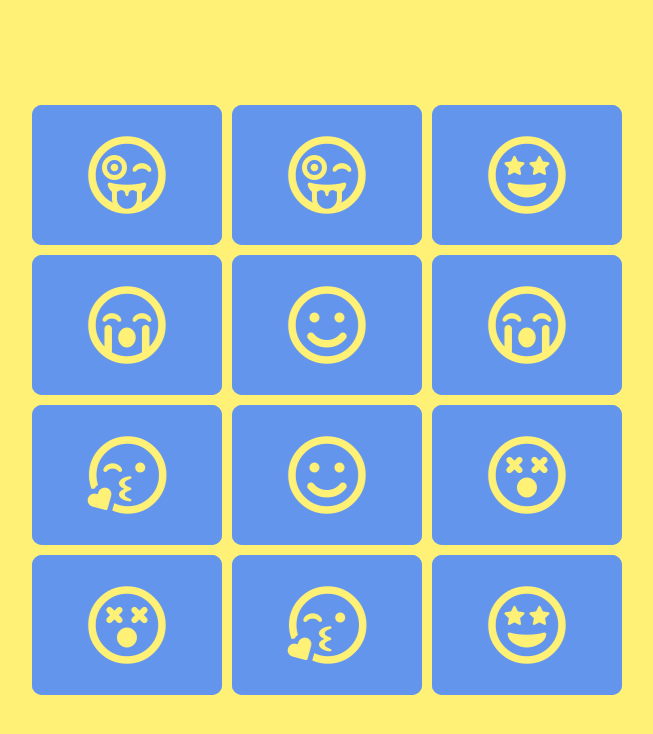
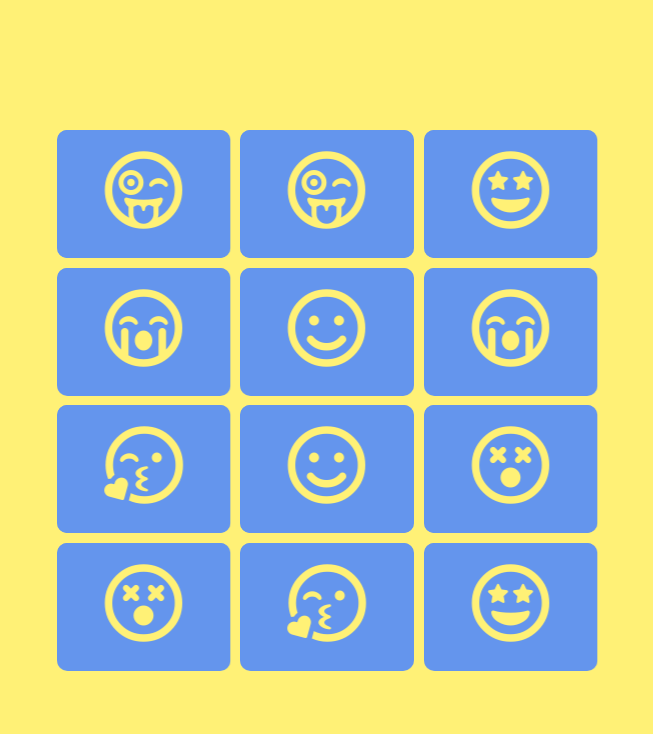
Before and after one commit to marcho4917/memory-game, a plain HTML site: page index.html in a window 1280 px wide. Shown: the whole page, without its empty margins (313-966 px from the left). Drawn offline with Linux system fonts and the light colour scheme.

Commit message:
Change value of pairsAmount after start new game

```diff
--- a/memoryGame.js
+++ b/memoryGame.js
@@ -65,7 +65,7 @@ function resetTable() {
 
 function startNewGame() {
     endGame.classList.remove('on');
-    pairsAmount = 0;
+    pairsAmount = 6;
     memoryCards.forEach(memoryCard => {
         memoryCard.classList.remove('reverse', 'off');
     });
--- a/style.css
+++ b/style.css
@@ -13,8 +13,8 @@ body {
 
 .memory-game {
     margin: auto;
-    width: 600px;
-    height: 600px;
+    width: 550px;
+    height: 550px;
     display: flex;
     flex-wrap: wrap;
     perspective: 1000px;
@@ -61,7 +61,6 @@ body {
     color: #FFF176;
     height: 100px;
     width: 100px;
-    line-height: 100px;
     font-size: 80px;
 }
 
@@ -69,7 +68,6 @@ body {
     color: #ffffff;
     height: 100px;
     width: 100px;
-    line-height: 100px;
     font-size: 90px;
 }
 
```
